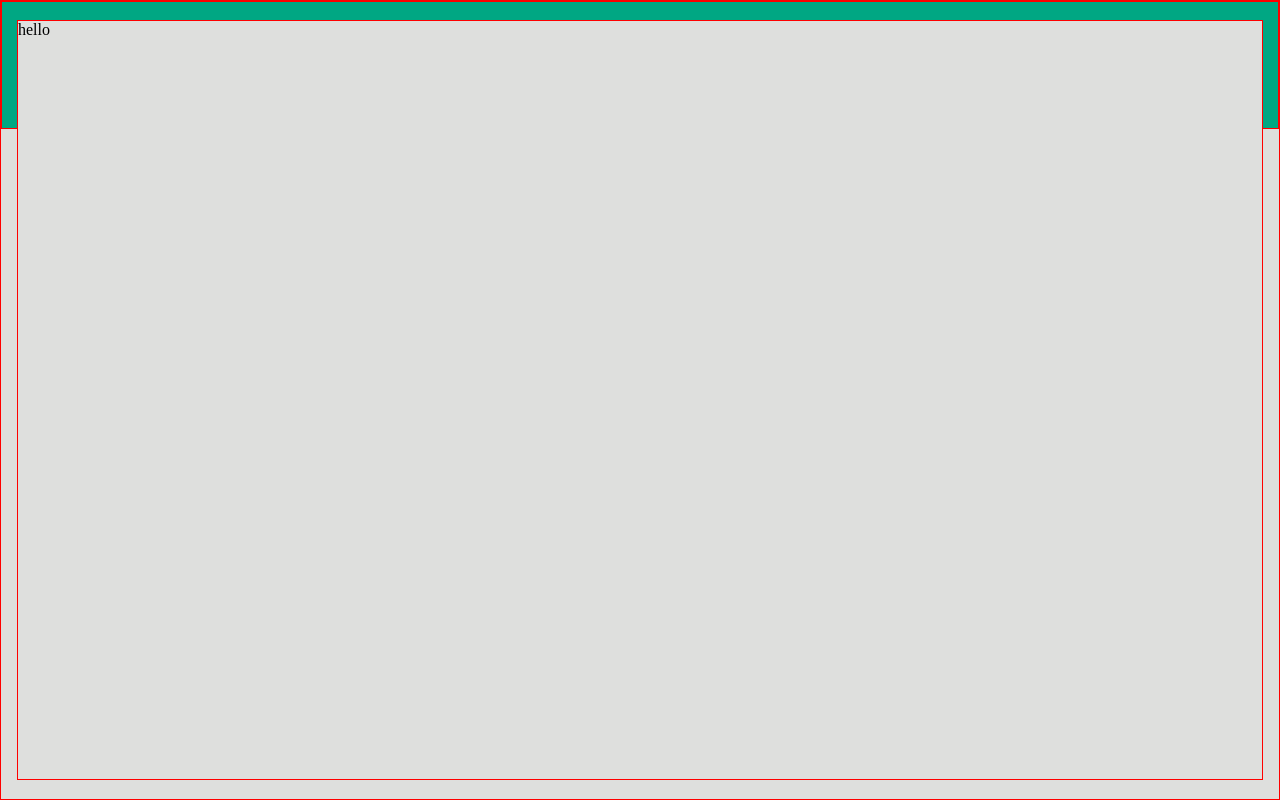
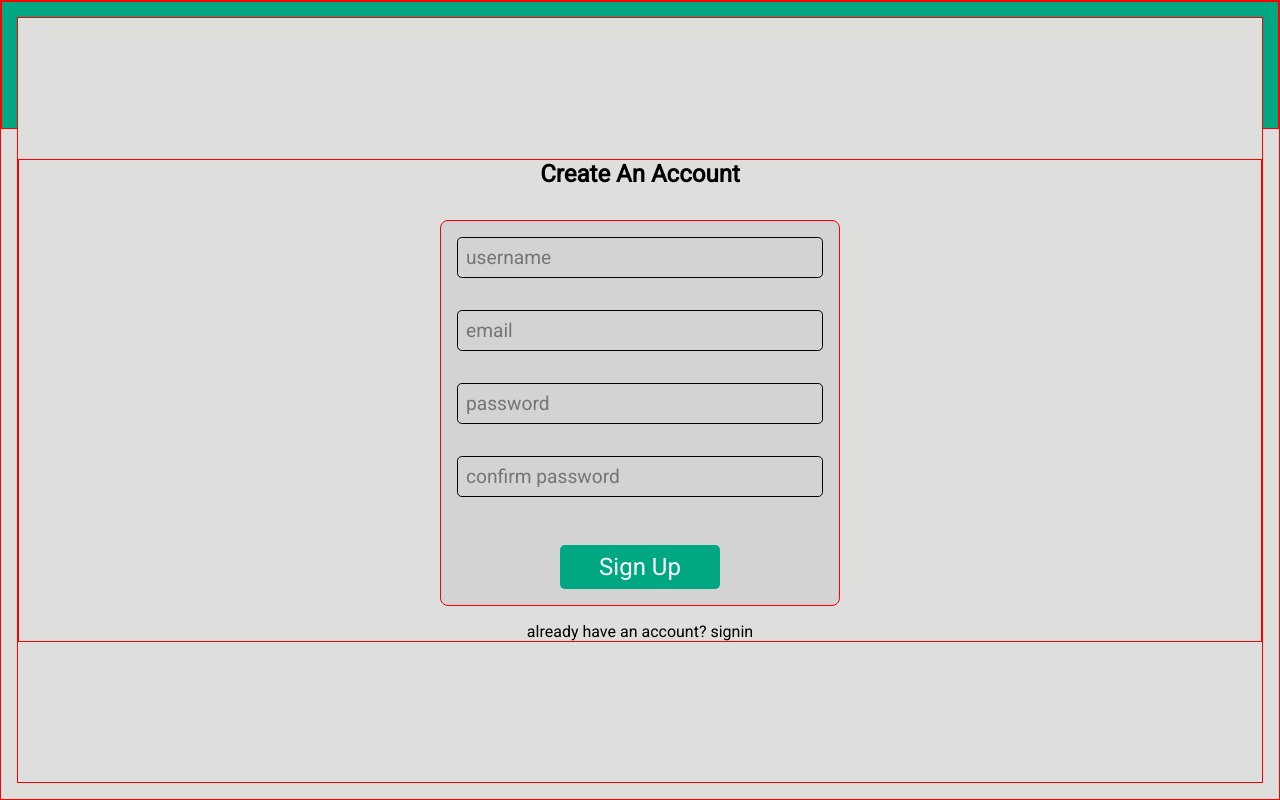
Before and after one commit to Doziechuks/chatApp, a React (Create React App) app: page / in a window 1280 px wide. Built offline with nearby package versions, Linux system fonts and the light colour scheme.

Commit message:
built my signin and signup component and built reusable input and button

```diff
--- a/public/index.html
+++ b/public/index.html
@@ -10,34 +10,26 @@
       content="Web site created using create-react-app"
     />
     <link rel="apple-touch-icon" href="%PUBLIC_URL%/logo192.png" />
-    <!--
-      manifest.json provides metadata used when your web app is installed on a
-      user's mobile device or desktop. See https://developers.google.com/web/fundamentals/web-app-manifest/
-    -->
+
     <link rel="manifest" href="%PUBLIC_URL%/manifest.json" />
-    <!--
-      Notice the use of %PUBLIC_URL% in the tags above.
-      It will be replaced with the URL of the `public` folder during the build.
-      Only files inside the `public` folder can be referenced from the HTML.
 
-      Unlike "/favicon.ico" or "favicon.ico", "%PUBLIC_URL%/favicon.ico" will
-      work correctly both with client-side routing and a non-root public URL.
-      Learn how to configure a non-root public URL by running `npm run build`.
-    -->
+    <link rel="preconnect" href="https://fonts.googleapis.com" />
+    <link rel="preconnect" href="https://fonts.gstatic.com" crossorigin />
+    <link
+      href="https://fonts.googleapis.com/css2?family=Roboto:wght@100&display=swap"
+      rel="stylesheet"
+    />
+
+    <link rel="preconnect" href="https://fonts.googleapis.com" />
+    <link rel="preconnect" href="https://fonts.gstatic.com" crossorigin />
+    <link
+      href="https://fonts.googleapis.com/css2?family=Roboto&display=swap"
+      rel="stylesheet"
+    />
     <title>React App</title>
   </head>
   <body>
     <noscript>You need to enable JavaScript to run this app.</noscript>
     <div id="root"></div>
-    <!--
-      This HTML file is a template.
-      If you open it directly in the browser, you will see an empty page.
-
-      You can add webfonts, meta tags, or analytics to this file.
-      The build step will place the bundled scripts into the <body> tag.
-
-      To begin the development, run `npm start` or `yarn start`.
-      To create a production bundle, use `npm run build` or `yarn build`.
-    -->
   </body>
 </html>
--- a/src/App.js
+++ b/src/App.js
@@ -1,12 +1,15 @@
+import classes from './App.module.css';
 
-import classes from './App.module.css';
+import SigninPage from './pages/signinPage/signinPage';
+import SignupPage from './pages/signupPage/signupPage';
 
 function App() {
   return (
     <div className={classes.app}>
       <div className={classes.background} />
      <div className={classes.components}>
-      hello
+      {/* <SigninPage /> */}
+      <SignupPage />
      </div>
     </div>
   );
--- a/src/App.module.css
+++ b/src/App.module.css
@@ -2,6 +2,7 @@
   padding: 0;
   margin: 0;
   box-sizing: border-box;
+  font-family: 'Roboto', sans-serif;
 }
 
 .app{
@@ -26,8 +27,11 @@
 .components{
   border: 1px red solid;
   width: 100%;
-  height: 95vh;
+  height: 100%;
   background-color: #DEDFDD;
+  display: flex;
+  align-items: center;
+  justify-content: center;
   position: relative;
   z-index: 1;
 }
--- /dev/null
+++ b/src/components/formButton/formButton.component.jsx
@@ -0,0 +1,7 @@
+import classes from './formButton.module.css';
+
+const FormButton = ({children, ...otherProps}) => {
+  return <button className={classes.customButton} {...otherProps}>{children}</button>;
+}
+
+export default FormButton;
--- /dev/null
+++ b/src/components/formButton/formButton.module.css
@@ -0,0 +1,20 @@
+.customButton{
+  display: block;
+  width: 100%;
+  max-width: 10rem;
+  margin: 0 auto;
+  margin-top: 1rem;
+  padding: 0.5rem;
+  font-size: 1.5rem;
+  text-transform: capitalize;
+  border-radius: 0.3rem;
+  background-color: #00A783;
+  color: #fff;
+  border: none;
+  outline: none;
+  cursor: pointer;
+  transition: all 0.5s ease-in-out;
+}
+.customButton:hover{
+  background-color: #027b61;
+}
--- /dev/null
+++ b/src/components/formInput/formInput.component.jsx
@@ -0,0 +1,12 @@
+import classes from './formInput.module.css';
+
+const FormInput = ({...otherProps}) => {
+  return (
+    <input
+      className={classes.formInput}
+     {...otherProps}
+    />
+  );
+}
+
+export default FormInput;
--- /dev/null
+++ b/src/components/formInput/formInput.module.css
@@ -0,0 +1,10 @@
+.formInput{
+  width: 100%;
+  outline: none;
+  padding: 0.5rem;
+  font-size: 1.2rem;
+  background-color: transparent;
+  border: 1px black solid;
+  border-radius: 0.3rem;
+  margin-bottom: 2rem;
+}
--- /dev/null
+++ b/src/pages/signinPage/signinPage.jsx
@@ -0,0 +1,23 @@
+import classes from './signinPage.module.css';
+
+import FormInput from '../../components/formInput/formInput.component';
+import FormButton from '../../components/formButton/formButton.component';
+
+const SigninPage = () => {
+  return (
+    <div className={classes.container}>
+      <h2 className={classes.title}>signin to your account</h2>
+      <form className={classes.formcontainer}>
+        <FormInput type="email" placeholder="email" required />
+        <FormInput type="password" placeholder="password" required />
+        <FormButton type="submit">sign in</FormButton>
+        <div className={classes.forgotpassword}>forgot password?</div>
+      </form>
+      <p>
+        don't have an account? <span>signup</span>
+      </p>
+    </div>
+  );
+}
+
+export default SigninPage;
--- /dev/null
+++ b/src/pages/signinPage/signinPage.module.css
@@ -0,0 +1,33 @@
+.container{
+  border: 1px red solid;
+  width: 100%;
+  display: flex;
+  flex-direction: column;
+  align-items: center;
+  justify-content: center;
+}
+.title{
+  text-transform: capitalize;
+  margin-bottom: 2rem;
+  text-align: center;
+}
+.formcontainer{
+  border: 1px red solid;
+  width: 100%;
+  max-width: 25rem;
+  display: flex;
+  flex-direction: column;
+  align-content: center;
+  justify-content: center;
+  padding: 1rem;
+  margin-bottom: 1rem;
+  border-radius: 0.5rem;
+  background-color: lightgrey;
+}
+.forgotpassword{
+  border: 1px red solid;
+  width: 100%;
+  text-align: center;
+  margin-top: 0.5rem;
+  cursor: pointer;
+}
--- /dev/null
+++ b/src/pages/signupPage/signupPage.jsx
@@ -0,0 +1,24 @@
+import classes from "./signupPage.module.css";
+
+import FormInput from "../../components/formInput/formInput.component";
+import FormButton from "../../components/formButton/formButton.component";
+
+const SignupPage = () => {
+  return (
+    <div className={classes.container}>
+      <h2 className={classes.title}>create an account</h2>
+      <form className={classes.formcontainer}>
+        <FormInput type="text" placeholder="username" required />
+        <FormInput type="email" placeholder="email" required />
+        <FormInput type="password" placeholder="password" required />
+        <FormInput type="password" placeholder="confirm password" required />
+        <FormButton type="submit">sign up</FormButton>
+      </form>
+      <p>
+        already have an account? <span>signin</span>
+      </p>
+    </div>
+  );
+};
+
+export default SignupPage;
--- /dev/null
+++ b/src/pages/signupPage/signupPage.module.css
@@ -0,0 +1,33 @@
+.container{
+  border: 1px red solid;
+  width: 100%;
+  display: flex;
+  flex-direction: column;
+  align-items: center;
+  justify-content: center;
+}
+.title{
+  text-transform: capitalize;
+  margin-bottom: 2rem;
+  text-align: center;
+}
+.formcontainer{
+  border: 1px red solid;
+  width: 100%;
+  max-width: 25rem;
+  display: flex;
+  flex-direction: column;
+  align-content: center;
+  justify-content: center;
+  padding: 1rem;
+  margin-bottom: 1rem;
+  border-radius: 0.5rem;
+  background-color: lightgrey;
+}
+.forgotpassword{
+  border: 1px red solid;
+  width: 100%;
+  text-align: center;
+  margin-top: 0.5rem;
+  cursor: pointer;
+}
```
